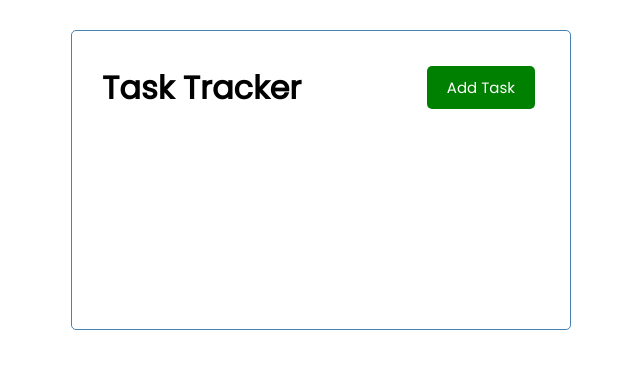
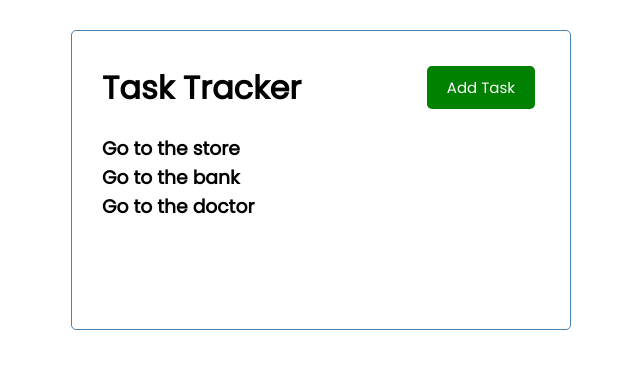
Before and after one commit to gunmentoy/vue-task-tracker, a Vue app: page / in a window 1280 px wide. Shown: the top 368 px of the page, without its empty margins (319-959 px from the left). Built offline with nearby package versions, Linux system fonts and the light colour scheme.

Commit message:
hardcoded tasks in

```diff
--- a/package.json
+++ b/package.json
@@ -8,10 +8,13 @@
   },
   "dependencies": {
     "core-js": "^3.8.3",
+    "volar-service-vetur": "^0.0.17",
     "vue": "^3.2.13"
   },
   "devDependencies": {
     "@vue/cli-plugin-babel": "~5.0.0",
-    "@vue/cli-service": "~5.0.0"
+    "@vue/cli-service": "~5.0.0",
+    "eslint": "^8.55.0",
+    "eslint-plugin-vue": "^9.19.2"
   }
 }
--- a/public/index.html
+++ b/public/index.html
@@ -1,17 +1,24 @@
 <!DOCTYPE html>
 <html lang="">
+
   <head>
     <meta charset="utf-8">
     <meta http-equiv="X-UA-Compatible" content="IE=edge">
     <meta name="viewport" content="width=device-width,initial-scale=1.0">
+    <link rel="stylesheet" href="https://cdnjs.cloudflare.com/ajax/libs/font-awesome/6.5.1/css/all.min.css" />
     <link rel="icon" href="<%= BASE_URL %>favicon.ico">
-    <title><%= htmlWebpackPlugin.options.title %></title>
+    <title>
+      Task Tracker
+    </title>
   </head>
+
   <body>
     <noscript>
-      <strong>We're sorry but <%= htmlWebpackPlugin.options.title %> doesn't work properly without JavaScript enabled. Please enable it to continue.</strong>
+      <strong>We're sorry but our page doesn't work properly without JavaScript enabled.
+          Please enable it to continue.</strong>
     </noscript>
     <div id="app"></div>
     <!-- built files will be auto injected -->
   </body>
+
 </html>
--- a/src/App.vue
+++ b/src/App.vue
@@ -1,16 +1,46 @@
 <template>
   <div class="container">
     <Header title="Task Tracker" />
+    <Tasks :tasks="tasks" />
   </div>
 </template>
 
 <script>
 import Header from './components/Header';
+import Tasks from './components/Tasks';
 
 export default {
   name: 'App',
   components: {
     Header,
+    Tasks,
+  },
+  data() {
+    return {
+      tasks: [],
+    };
+  },
+  created() {
+    this.tasks = [
+      {
+        id: 1,
+        text: 'Go to the store',
+        day: 'May 5th at 2:30pm',
+        reminder: true,
+      },
+      {
+        id: 2,
+        text: 'Go to the bank',
+        day: 'May 6th at 3:30pm',
+        reminder: true,
+      },
+      {
+        id: 3,
+        text: 'Go to the doctor',
+        day: 'May 8th at 1:30pm',
+        reminder: false,
+      },
+    ];
   },
 };
 </script>
--- a/src/components/Button.vue
+++ b/src/components/Button.vue
@@ -1,5 +1,7 @@
 <template>
-  <button :style="{ background: color }" class="btn">{{ text }}</button>
+  <button @click="onClick()" :style="{ background: color }" class="btn">
+    {{ text }}
+  </button>
 </template>
 
 <script>
@@ -9,5 +11,10 @@ export default {
     text: String,
     color: String,
   },
+  methods: {
+    onClick() {
+      console.log('click');
+    },
+  },
 };
 </script>
--- /dev/null
+++ b/src/components/Task.vue
@@ -0,0 +1,38 @@
+<template>
+  <div class="task">
+    <h3>{{ task.text }} <i class="fas fa-times"></i></h3>
+    <p>{{ task.day }}</p>
+  </div>
+</template>
+
+<script>
+export default {
+  name: 'Task',
+  props: {
+    task: Object,
+  },
+};
+</script>
+
+<style scope>
+.fas {
+  color: red;
+}
+
+.task {
+  background: #f4f4f4;
+  margin: 5px;
+  padding: 10px 20px;
+  cursor: pointer;
+}
+
+.task.reminder {
+  border-left: 5px solid green;
+}
+
+.task h3 {
+  display: flex;
+  align-items: center;
+  justify-content: space-between;
+}
+</style>
--- /dev/null
+++ b/src/components/Tasks.vue
@@ -0,0 +1,19 @@
+<template>
+  <div v-for="task in tasks" :key="task.id">
+    <h3>{{ task.text }}</h3>
+  </div>
+</template>
+
+<script>
+import Task from './Task';
+
+export default {
+  name: 'Tasks',
+  props: {
+    tasks: Array,
+  },
+  components: {
+    Task,
+  },
+};
+</script>
--- /dev/null
+++ b/volar.config.js
@@ -0,0 +1,3 @@
+module.exports = {
+  services: [require('volar-service-vetur').create()],
+};
```
Also changed, not shown: 1 other file (tests, documents, lock files or other folders).
